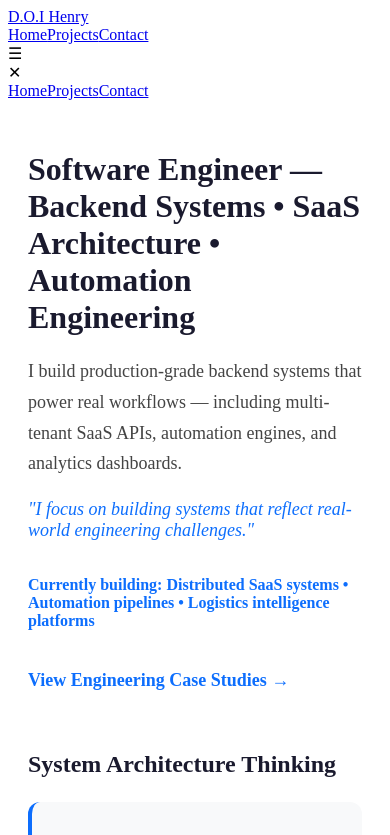
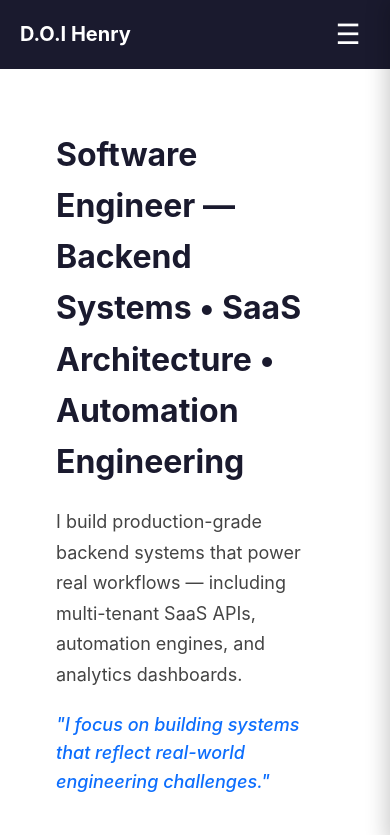
Before and after one commit to dikeojoifeanyi001-hub/doi-henry-portfolio, a React (Vite) app: page / in a window 390 px wide. Shown: the top 835 px of the page. Built offline with nearby package versions, Linux system fonts and the light colour scheme; the HTML template or start-up script is replaced by a standard one.

Commit message:
Fix navbar - restore original working state while keeping horizontal cards

```diff
--- a/src/components/Navbar.jsx
+++ b/src/components/Navbar.jsx
@@ -18,13 +18,13 @@ export default function Navbar() {
           <Link to="/contact" className="nav-link">Contact</Link>
         </nav>
 
-        {/* Hamburger Button */}
+        {/* Hamburger Button - mobile only */}
         <div className="hamburger" onClick={() => setMenuOpen(true)}>
           ☰
         </div>
       </div>
 
-      {/* Mobile/Tablet Menu */}
+      {/* Mobile Menu - slide in panel */}
       <div className={`mobile-menu ${menuOpen ? "open" : ""}`}>
         <div className="menu-header">
           <span className="close-btn" onClick={closeMenu}>✕</span>
--- a/src/index.css
+++ b/src/index.css
@@ -1,31 +1,296 @@
-/* Mobile Responsive Cards */
-@media (max-width: 768px) {
-  /* Home page cards */
-  .cards-container {
-    flex-direction: column;
+* {
+  margin: 0;
+  padding: 0;
+  box-sizing: border-box;
+}
+
+body {
+  font-family: -apple-system, BlinkMacSystemFont, 'Segoe UI', Roboto, 'Helvetica Neue', sans-serif;
+  background: #ffffff;
+  color: #111;
+  line-height: 1.6;
+}
+
+/* ========== NAVBAR STYLES ========== */
+.navbar {
+  background: #1a1a2e;
+  color: white;
+  padding: 16px 40px;
+  position: sticky;
+  top: 0;
+  z-index: 100;
+}
+
+.nav-container {
+  display: flex;
+  justify-content: space-between;
+  align-items: center;
+  max-width: 1200px;
+  margin: 0 auto;
+}
+
+.logo {
+  color: white;
+  font-size: 24px;
+  font-weight: bold;
+  text-decoration: none;
+}
+
+.nav-links {
+  display: flex;
+  gap: 30px;
+}
+
+.nav-link {
+  color: white;
+  text-decoration: none;
+  font-size: 16px;
+  font-weight: 500;
+}
+
+.nav-link:hover {
+  opacity: 0.8;
+}
+
+.hamburger {
+  display: none;
+  font-size: 28px;
+  cursor: pointer;
+  color: white;
+}
+
+/* Mobile Menu */
+.mobile-menu {
+  position: fixed;
+  top: 0;
+  right: -100%;
+  width: 70%;
+  height: 100%;
+  background: white;
+  display: flex;
+  flex-direction: column;
+  padding: 40px 24px;
+  transition: right 0.3s ease;
+  z-index: 1000;
+  box-shadow: -4px 0 20px rgba(0, 0, 0, 0.2);
+}
+
+.mobile-menu.open {
+  right: 0;
+}
+
+.menu-header {
+  display: flex;
+  justify-content: flex-end;
+  margin-bottom: 40px;
+}
+
+.close-btn {
+  font-size: 28px;
+  cursor: pointer;
+  color: #333;
+}
+
+.mobile-link {
+  margin: 16px 0;
+  font-size: 20px;
+  text-decoration: none;
+  color: #1a1a2e;
+  font-weight: 500;
+}
+
+.mobile-link:hover {
+  color: #0d6efd;
+}
+
+/* ========== RESPONSIVE BREAKPOINTS ========== */
+/* Tablet */
+@media (max-width: 1024px) {
+  .nav-links {
+    display: none;
   }
 
-  /* Ensure cards are readable on mobile */
-  .card, [style*="flex: 1"] {
-    min-width: 100% !important;
+  .hamburger {
+    display: block;
   }
 
-  /* Contact page cards */
-  .contact-cards {
-    flex-direction: column;
+  .mobile-menu {
+    width: 70%;
+  }
+}
+
+/* Mobile */
+@media (max-width: 768px) {
+  .navbar {
+    padding: 12px 20px;
   }
 
-  /* Reduce padding on mobile */
-  body .container, [style*="padding: 60px 40px"] {
-    padding: 30px 20px !important;
+  .logo {
+    font-size: 20px;
   }
 
-  /* Smaller headings on mobile */
-  h1 {
-    font-size: 32px !important;
+  .mobile-menu {
+    width: 100%;
   }
 
-  h2 {
-    font-size: 24px !important;
+  .mobile-link {
+    font-size: 18px;
+    padding: 12px 0;
+  }
+
+  .hamburger,
+  .close-btn {
+    min-height: 44px;
+    min-width: 44px;
+    display: inline-flex;
+    align-items: center;
+    justify-content: center;
   }
 }
+
+/* Desktop */
+@media (min-width: 1025px) {
+  .hamburger {
+    display: none;
+  }
+
+  .mobile-menu {
+    display: none;
+  }
+}
+
+/* ========== HOME PAGE - HORIZONTAL CARDS ON MOBILE/TABLET ========== */
+.home-cards-container {
+  display: flex;
+  flex-direction: row;
+  flex-wrap: wrap;
+  gap: 30px;
+  margin-bottom: 40px;
+}
+
+.home-card-item {
+  flex: 1;
+  min-width: 250px;
+}
+
+/* Tablet */
+@media (min-width: 769px) and (max-width: 1024px) {
+  .home-cards-container {
+    gap: 20px;
+  }
+
+  .home-card-item {
+    min-width: 220px;
+  }
+}
+
+/* Mobile */
+@media (max-width: 768px) {
+  .home-cards-container {
+    flex-direction: row;
+    flex-wrap: wrap;
+    gap: 20px;
+  }
+
+  .home-card-item {
+    min-width: calc(50% - 10px);
+    flex: 1;
+  }
+}
+
+/* Small mobile */
+@media (max-width: 480px) {
+  .home-card-item {
+    min-width: 100%;
+  }
+}
+
+/* ========== CONTACT PAGE - HORIZONTAL INFO BLOCKS ========== */
+.contact-info-container {
+  display: flex;
+  flex-direction: row;
+  flex-wrap: wrap;
+  gap: 20px;
+  justify-content: space-between;
+  margin-bottom: 20px;
+}
+
+.contact-info-block {
+  flex: 1;
+  min-width: 150px;
+  padding: 20px;
+  background-color: #f8f9fa;
+  border-radius: 8px;
+}
+
+/* Tablet */
+@media (min-width: 769px) and (max-width: 1024px) {
+  .contact-info-container {
+    gap: 16px;
+  }
+
+  .contact-info-block {
+    min-width: 140px;
+  }
+}
+
+/* Mobile */
+@media (max-width: 768px) {
+  .contact-info-container {
+    flex-direction: row;
+    flex-wrap: wrap;
+    gap: 16px;
+  }
+
+  .contact-info-block {
+    min-width: calc(33.33% - 12px);
+    flex: 1;
+    padding: 16px;
+  }
+}
+
+/* Small mobile */
+@media (max-width: 480px) {
+  .contact-info-block {
+    min-width: 100%;
+  }
+}
+
+/* ========== GLOBAL STYLES ========== */
+a {
+  transition: opacity 0.2s ease;
+}
+
+a:hover {
+  opacity: 0.7;
+}
+
+.main-content {
+  max-width: 1200px;
+  margin: 0 auto;
+  width: 100%;
+}
+
+@media (max-width: 768px) {
+  .main-content {
+    padding: 0 16px;
+  }
+}
+
+/* Scrollbar styling */
+::-webkit-scrollbar {
+  width: 8px;
+}
+
+::-webkit-scrollbar-track {
+  background: #f1f1f1;
+}
+
+::-webkit-scrollbar-thumb {
+  background: #c1c1c1;
+  border-radius: 4px;
+}
+
+::-webkit-scrollbar-thumb:hover {
+  background: #a1a1a1;
+}
```
